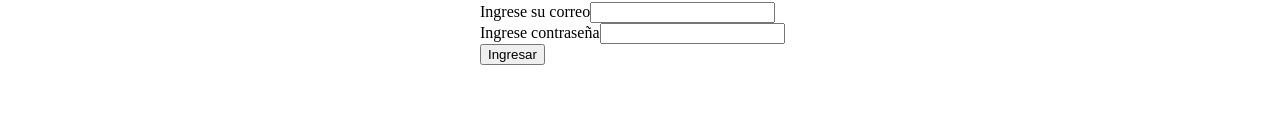
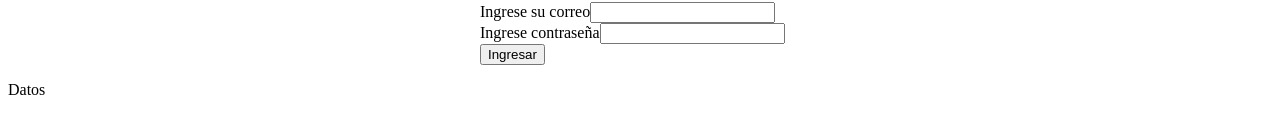
Before and after one commit to CamiloERH/proyectosoftware, a React (Create React App) app: page / in a window 1280 px wide. Shown: the part 353-486 px from the top of the page. Built offline with nearby package versions, Linux system fonts and the light colour scheme.

Commit message:
Update Login.js

```diff
--- a/src/components/Login/Login.js
+++ b/src/components/Login/Login.js
@@ -34,6 +34,7 @@ const Login = () => {
                 <button type="submit">Ingresar</button>
 
             </form>
+                <p>Datos {email}</p>
 
         </div>
     )
```
